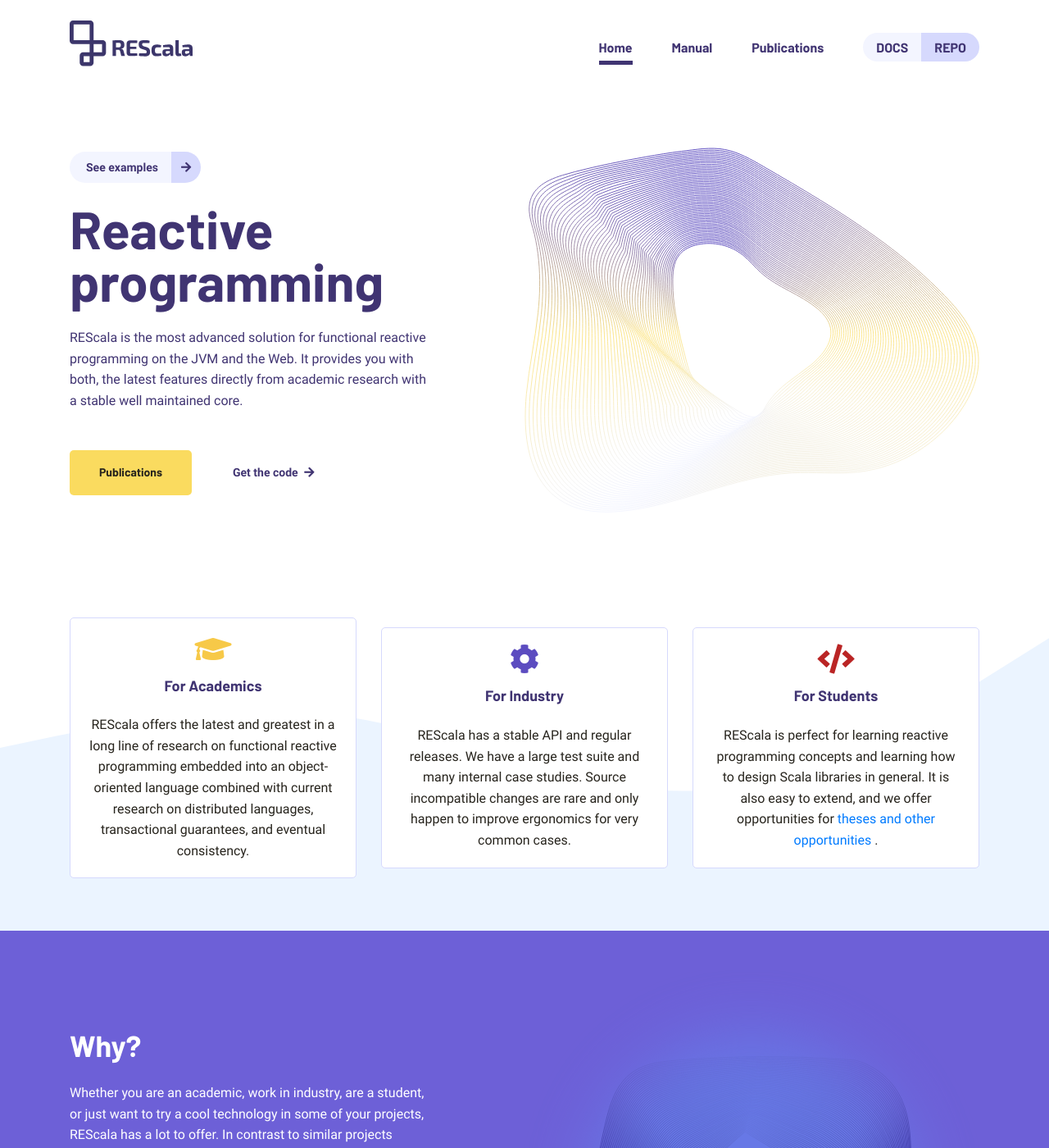
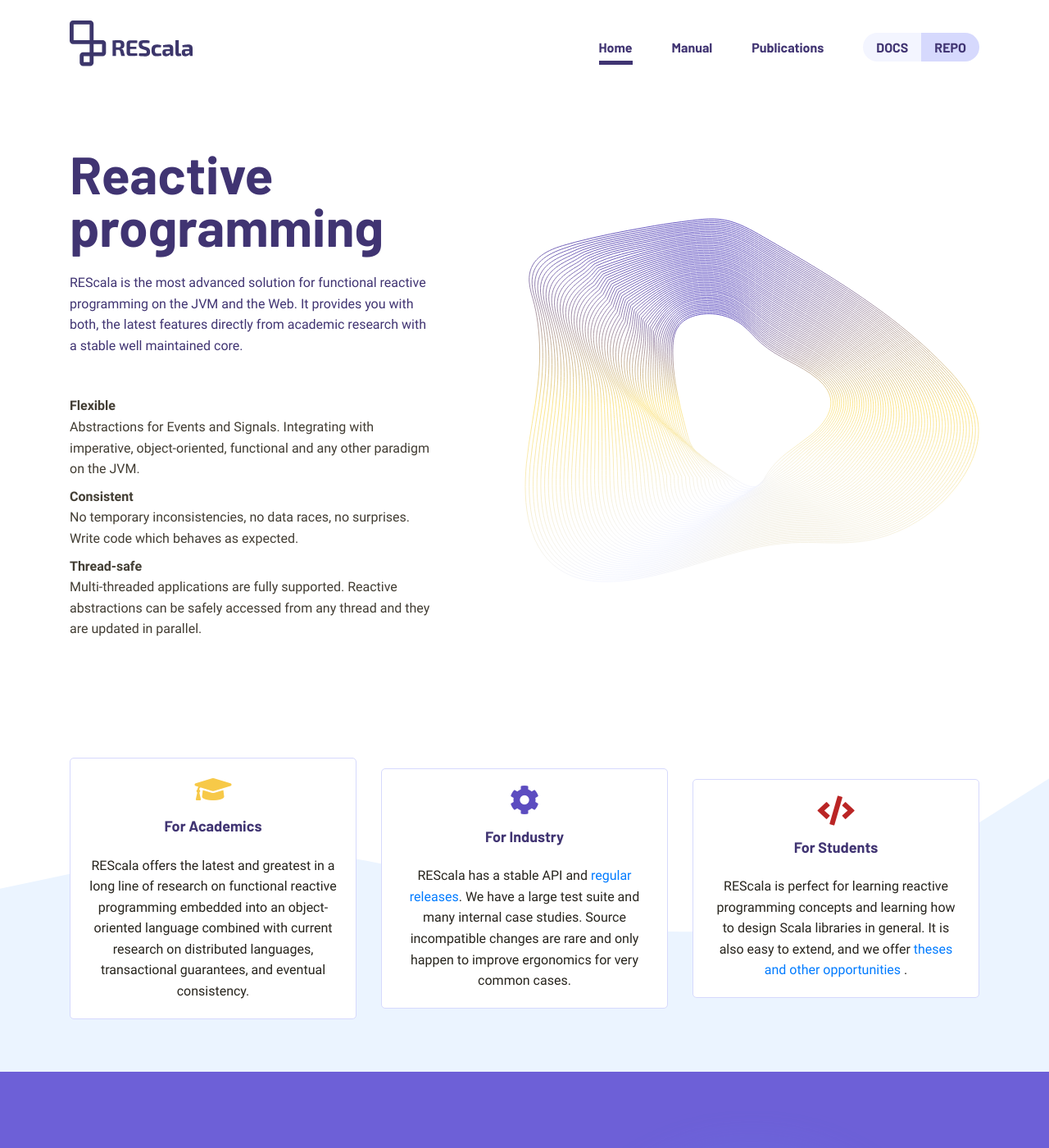
Before and after one commit to uradotdesign/rescala, a Jekyll site: the page built from index.html, in a window 1280 px wide and 1400 px high. Shown: the whole window at 82% size. Built offline with Jekyll 4.4.1, drawn with Linux system fonts in a browser that asks for light colours.

Commit message:
add links kinda describe features

```diff
--- a/index.html
+++ b/index.html
@@ -6,18 +6,26 @@ layout: default
     <div class="container py-3">
         <div class="row justify-content-between align-items-center pt-5 pb-lg-5 pb-2">
             <div class="col-12 col-lg-5 order-2 order-lg-1">
-                <div class="d-lg-flex d-none align-items-center mb-4">
+<!--                 <div class="d-lg-flex d-none align-items-center mb-4">
                     <a class="manual" href="{{ site.baseurl }}/manual">See examples</a>
                     <a class="arrow-span" href="{{ site.baseurl }}/manual"><i class="fas fa-arrow-right"></i></a>
-                </div>
+                </div> -->
                 <h1 class="color-indigo-900 hero-header mb-4">Reactive programming</h1>
                 <p class="mb-5 color-indigo-900">REScala is the most advanced solution for functional reactive programming on the JVM and the Web. It provides you with both, the latest features directly from academic research with a stable well maintained core.</p>
-                <div class="row align-items-center">
+                <dl>
+                    <dt>Flexible</dt>
+                    <dd> Abstractions for Events and Signals. Integrating with imperative, object-oriented, functional and any other paradigm on the JVM. </dd>
+                    <dt>Consistent</dt>
+                    <dd>No temporary inconsistencies, no data races, no surprises. Write code which behaves as expected.</dd>
+                    <dt>Thread-safe</dt>
+                    <dd> Multi-threaded applications are fully supported. Reactive abstractions can be safely accessed from any thread and they are updated in parallel.</dd>
+                </dl>
+<!--                 <div class="row align-items-center">
                     <div class="col-12 col-xs-6">
                         <a href="{{ site.baseurl }}/publications" class="hero mr-3 mb-3 mb-xs-0">Publications</a>
                         <a class="action" href="https://github.com/rescala-lang/REScala">Get the code <i class="fas fa-arrow-right pl-1"></i></a>
                     </div>
-                </div>
+                </div> -->
             </div>
             <div class="col-0 col-lg-1 order-2"></div>
             <div class="col-12 col-lg-6 order-1 order-lg-2 pl-lg-0 mb-4 mb-lg-0 d-none d-md-none d-lg-block"><img
@@ -43,7 +51,7 @@ layout: default
                     <i class="fas fa-cog size-36 color-indigo-700 mb-3"></i>
                     <h5 class="color-indigo-900 mb-4">For Industry</h5>
                     <p class="mb-0 color-gray-950">
-                        REScala has a stable API and regular releases.
+                        REScala has a stable API and <a href = "https://github.com/rescala-lang/REScala/releases">regular releases</a>.
                         We have a large test suite and many internal case studies.
                         Source incompatible changes are rare and only happen to improve ergonomics for very common cases.
                     </p>
@@ -55,7 +63,7 @@ layout: default
                     <h5 class="color-indigo-900 mb-4">For Students</h5>
                     <p class="mb-0 color-gray-950">
                         REScala is perfect for learning reactive programming concepts and learning how to design Scala libraries in general.
-                        It is also easy to extend, and we offer opportunities for <a href = "https://www.stg.tu-darmstadt.de/teaching/teaching_iverview.en.jsp">theses and other opportunities </a>.
+                        It is also easy to extend, and we offer <a href = "https://www.stg.tu-darmstadt.de/teaching/teaching_iverview.en.jsp">theses and other opportunities </a>.
                     </p>
                 </div>
             </div>
```
